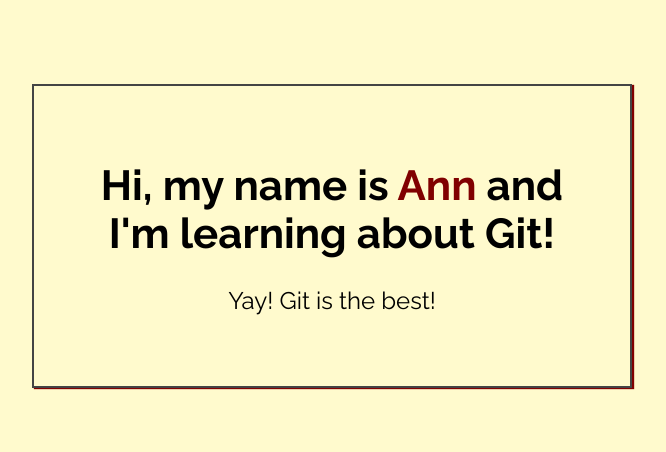
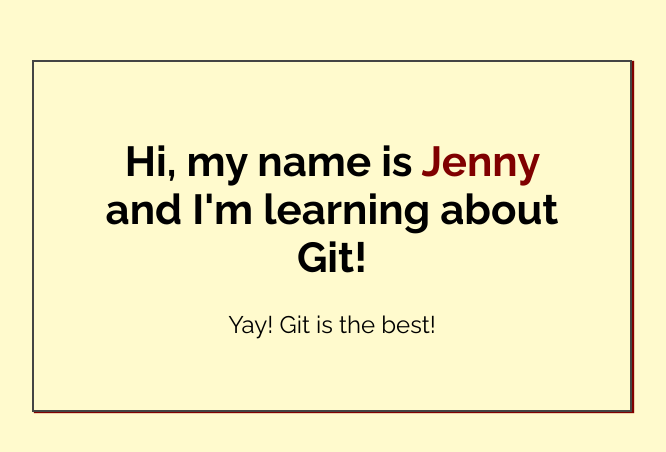
Before and after one commit to JLine79/my-first-repo, a plain HTML site: page index.html in a window 1280 px wide. Shown: the part 164-616 px from the top of the page, without its empty margins (308-974 px from the left). Drawn offline with Linux system fonts and the light colour scheme.

Commit message:
Added name to index.html

```diff
--- a/index.html
+++ b/index.html
@@ -14,7 +14,7 @@
 <body>
 
     <div class="greeting">
-        <h1>Hi, my name is <span class="highlight">Ann</span> and I'm learning about Git! </h1>
+        <h1>Hi, my name is <span class="highlight">Jenny</span> and I'm learning about Git! </h1>
 
         <p>Yay! Git is the best!</p>
     </div>
```
